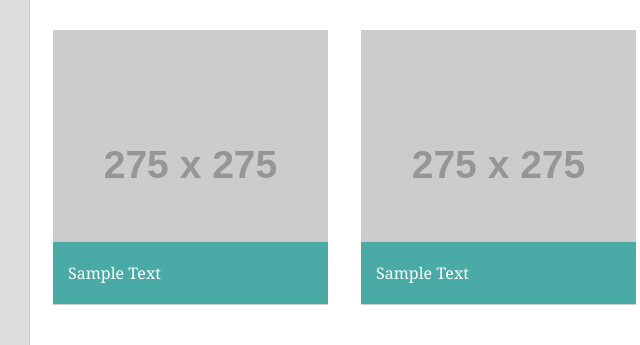
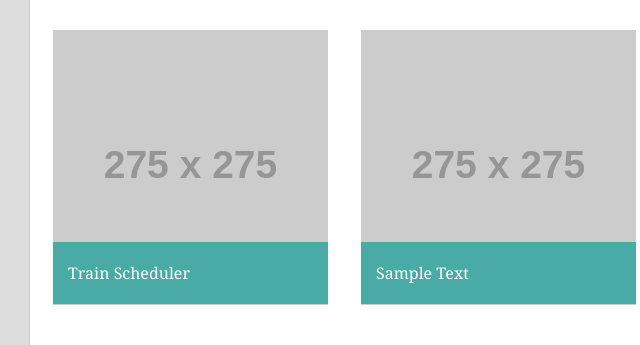
Before and after one commit to sue-hntr/Basic-Portfolio, a plain HTML site: page portfolio.html in a window 1280 px wide. Shown: the part 545-890 px from the top of the page, 131-771 px from the left. Drawn offline with Linux system fonts and the light colour scheme; placeholder pictures from the web are drawn by us.

Commit message:
add Train Scheduler to portfolio

```diff
--- a/portfolio.html
+++ b/portfolio.html
@@ -66,10 +66,12 @@
                                 <tr>
                                     <td>
                                         <div class="portcardwrap">
-                                            <img src="https://via.placeholder.com/275.png/09f/fff">
-                                            <div class="portcardtext">
-                                                Sample Text
-                                            </div>
+                                            <a href="https://sue-hntr.github.io/TrainScheduler/index.html">
+                                                <img src="https://via.placeholder.com/275.png/09f/fff">
+                                                <div class="portcardtext">
+                                                    Train Scheduler
+                                                </div>
+                                            </a>
                                         </div>
                                     </td>
                                     <td>
```
